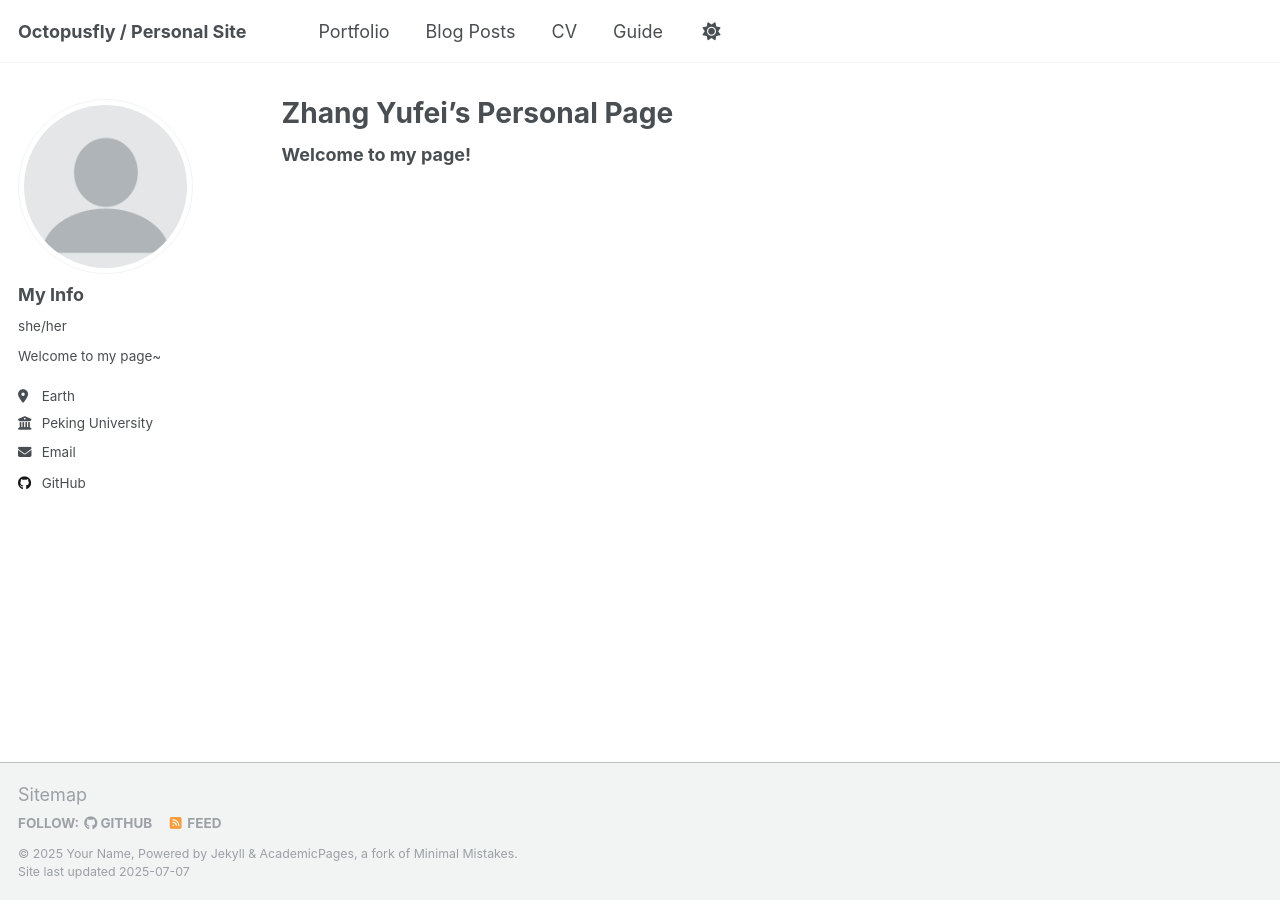
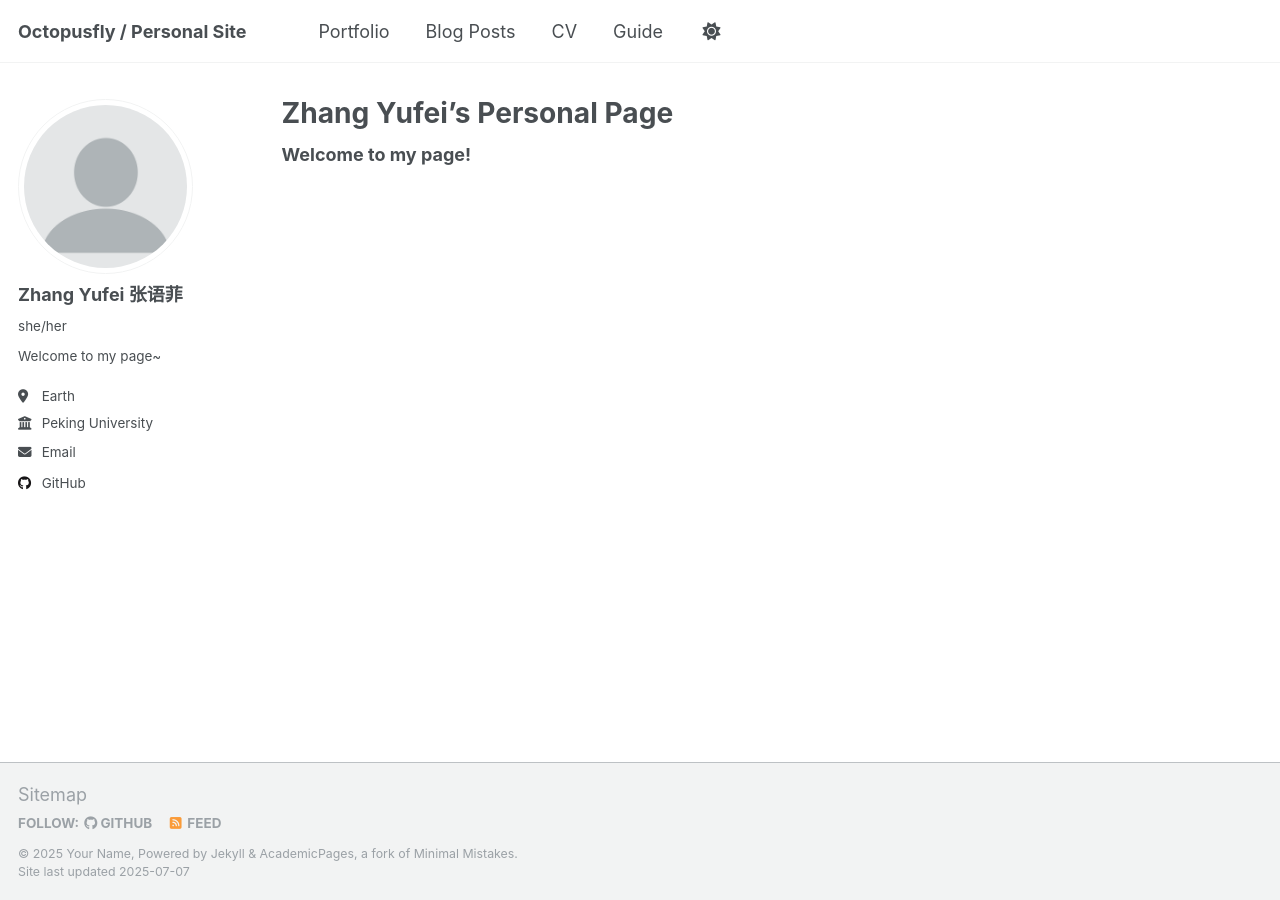
Before and after one commit to octopusflyz/octopusflyz.github.io, a Jekyll site: the page built from _pages/about.md, in a window 1280 px wide. Built offline with Jekyll 4.4.1, drawn with Linux system fonts in a browser that asks for light colours; a script that is not in the unit is left out.

```diff
--- a/_config.yml
+++ b/_config.yml
@@ -23,7 +23,7 @@
 author:
   # Biographic information
   avatar           : "profile.png"
-  name             : "My Info"
+  name             : "Zhang Yufei 张语菲"
   pronouns         : "she/her"
   bio              : "Welcome to my page~"
   location         : "Earth"
```
Also changed, not shown: profile.png (added).
